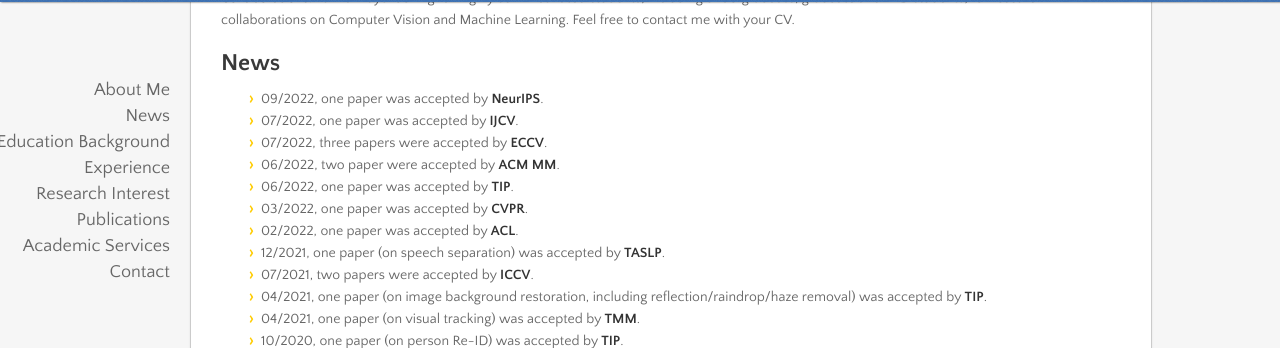
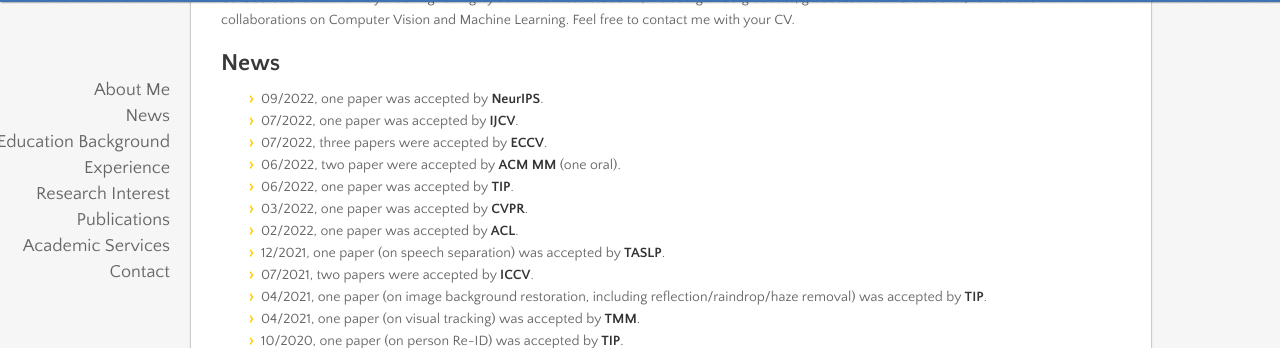
Before and after one commit to wenjiepei/wenjiepei.github.com, a Jekyll site: the page built from index.md, in a window 1280 px wide and 900 px high, scrolled down 308 px. Shown: the part 103-451 px from the top of the window. Built offline with Jekyll 4.4.1, drawn with Linux system fonts in a browser that asks for light colours; nearby versions of some CDN libraries; our own code applies the rules of GitHub Pages for plain Markdown files.

Commit message:
Update index.md

```diff
--- a/index.md
+++ b/index.md
@@ -15,7 +15,7 @@ __Collaborations__: I am always looking for highly self-motivated students, incl
 * 09/2022, one paper was accepted by __NeurIPS__.
 * 07/2022, one paper was accepted by __IJCV__.
 * 07/2022, three papers were accepted by __ECCV__.
-* 06/2022, two paper were accepted by __ACM MM__.
+* 06/2022, two paper were accepted by __ACM MM__ (one oral).
 * 06/2022, one paper was accepted by __TIP__.
 * 03/2022, one paper was accepted by __CVPR__.
 * 02/2022, one paper was accepted by __ACL__.
```
